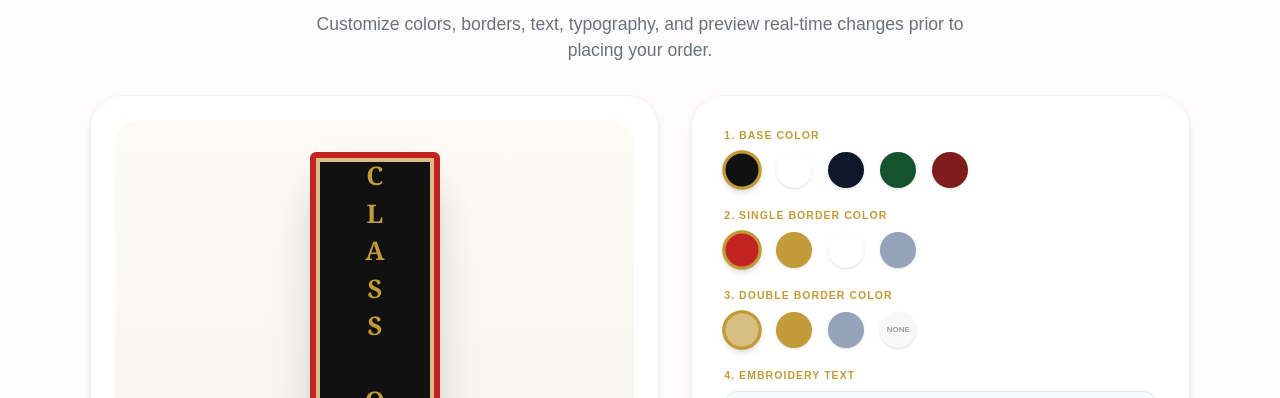
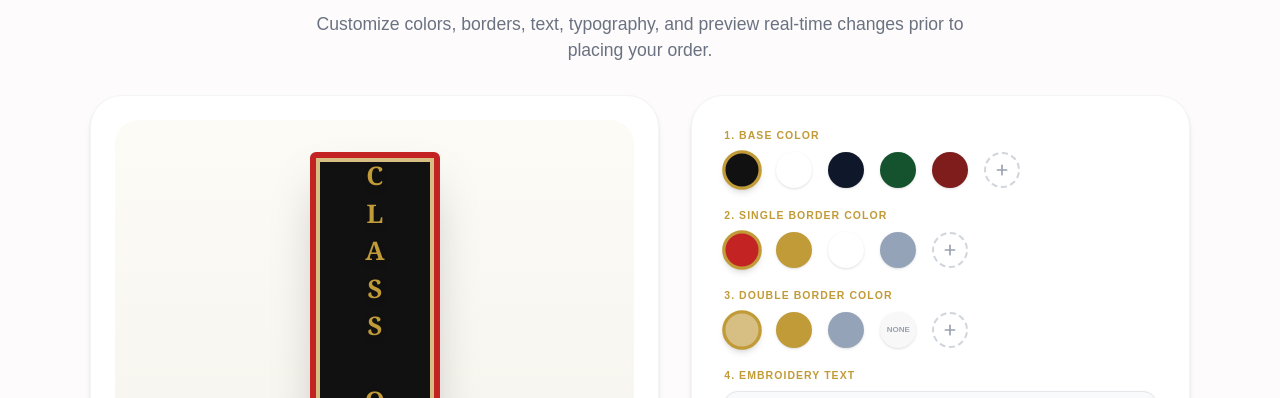
Before and after one commit to aman-2904/Sashcraft, a Next.js app: page / in a window 1280 px wide. Shown: the part 1667-2065 px from the top of the page. Built offline with nearby package versions, Linux system fonts and the light colour scheme.

Commit message:
feat: add custom color picker options for base and border colors

```diff
--- a/src/components/Customizer/Customizer.tsx
+++ b/src/components/Customizer/Customizer.tsx
@@ -1,7 +1,7 @@
 "use client";
 
 import { useState } from "react";
-import { ShoppingCart } from "lucide-react";
+import { ShoppingCart, Plus } from "lucide-react";
 
 export default function Customizer() {
   const [baseColor, setBaseColor] = useState("#111111");
@@ -111,6 +111,18 @@ export default function Customizer() {
                   title={c.name}
                 />
               ))}
+              <div className="relative w-9 h-9 group">
+                <input
+                  type="color"
+                  value={baseColor}
+                  onChange={(e) => setBaseColor(e.target.value)}
+                  className="absolute inset-0 opacity-0 cursor-pointer w-full h-full z-10"
+                  title="Pick custom base color"
+                />
+                <div className="absolute inset-0 flex items-center justify-center rounded-full border-2 border-dashed border-gray-300 text-gray-400 group-hover:border-[#c19b38] group-hover:text-[#c19b38] transition-colors bg-white">
+                  <Plus size={16} strokeWidth={2.5} />
+                </div>
+              </div>
             </div>
           </div>
 
@@ -127,6 +139,18 @@ export default function Customizer() {
                   title={c.name}
                 />
               ))}
+              <div className="relative w-9 h-9 group">
+                <input
+                  type="color"
+                  value={singleBorderColor}
+                  onChange={(e) => setSingleBorderColor(e.target.value)}
+                  className="absolute inset-0 opacity-0 cursor-pointer w-full h-full z-10"
+                  title="Pick custom single border color"
+                />
+                <div className="absolute inset-0 flex items-center justify-center rounded-full border-2 border-dashed border-gray-300 text-gray-400 group-hover:border-[#c19b38] group-hover:text-[#c19b38] transition-colors bg-white">
+                  <Plus size={16} strokeWidth={2.5} />
+                </div>
+              </div>
             </div>
           </div>
 
@@ -145,6 +169,18 @@ export default function Customizer() {
                   {c.hex === 'transparent' && <span className="text-[8px] font-bold text-gray-400">NONE</span>}
                 </button>
               ))}
+              <div className="relative w-9 h-9 group">
+                <input
+                  type="color"
+                  value={doubleBorderColor === 'transparent' ? '#ffffff' : doubleBorderColor}
+                  onChange={(e) => setDoubleBorderColor(e.target.value)}
+                  className="absolute inset-0 opacity-0 cursor-pointer w-full h-full z-10"
+                  title="Pick custom double border color"
+                />
+                <div className="absolute inset-0 flex items-center justify-center rounded-full border-2 border-dashed border-gray-300 text-gray-400 group-hover:border-[#c19b38] group-hover:text-[#c19b38] transition-colors bg-white">
+                  <Plus size={16} strokeWidth={2.5} />
+                </div>
+              </div>
             </div>
           </div>
 
```
